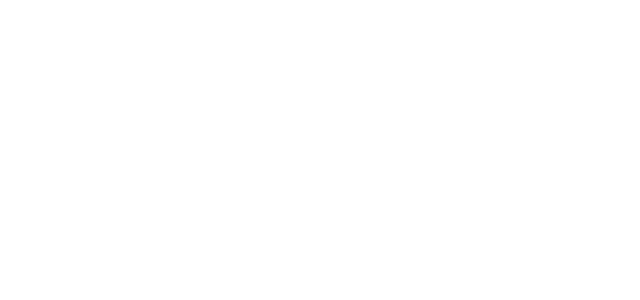
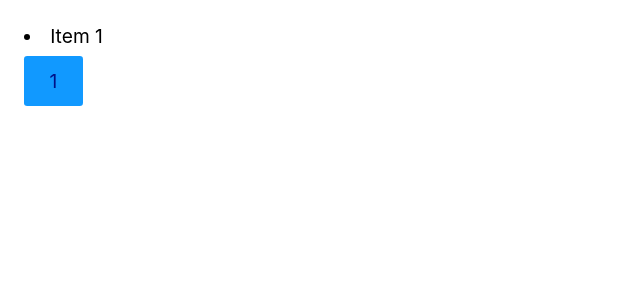
Before and after one commit to alexmonteirodev/dogs, a React (Vite) app: page / in a window 1280 px wide. Shown: the top 300 px of the page, without its empty margins (0-640 px from the left). Built offline with nearby package versions, Linux system fonts and the light colour scheme.

Commit message:
ambiente vite

```diff
--- a/src/App.jsx
+++ b/src/App.jsx
@@ -1,9 +1,22 @@
 import React from "react";
 
 const App = () => {
+  const [contar, setContar] = React.useState(1);
+  const [items, setItems] = React.useState(["Item 1"]);
+
+  function handleClick() {
+    setContar((contar) => {
+      return contar + 1;
+    });
+    setItems((items) => [...items, "Item " + (contar + 1)]);
+  }
+
   return (
     <>
-      <section></section>
+      {items.map((item) => (
+        <li key={item}>{item}</li>
+      ))}
+      <button onClick={handleClick}>{contar}</button>
     </>
   );
 };
--- a/src/main.jsx
+++ b/src/main.jsx
@@ -1,4 +1,9 @@
 import { createRoot } from "react-dom/client";
 import App from "./App.jsx";
+import React from "react";
 
-createRoot(document.getElementById("root")).render(<App />);
+createRoot(document.getElementById("root")).render(
+  <React.StrictMode>
+    <App />
+  </React.StrictMode>
+);
```
